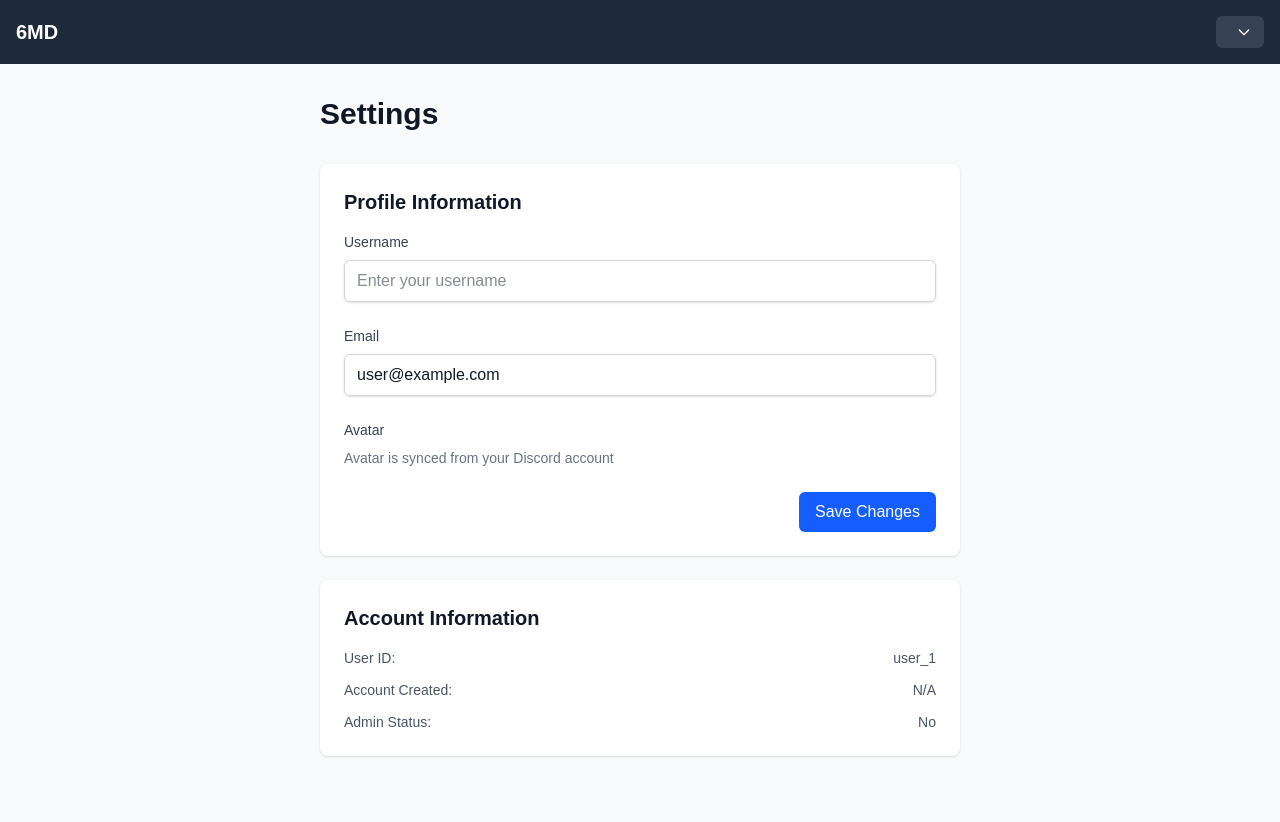
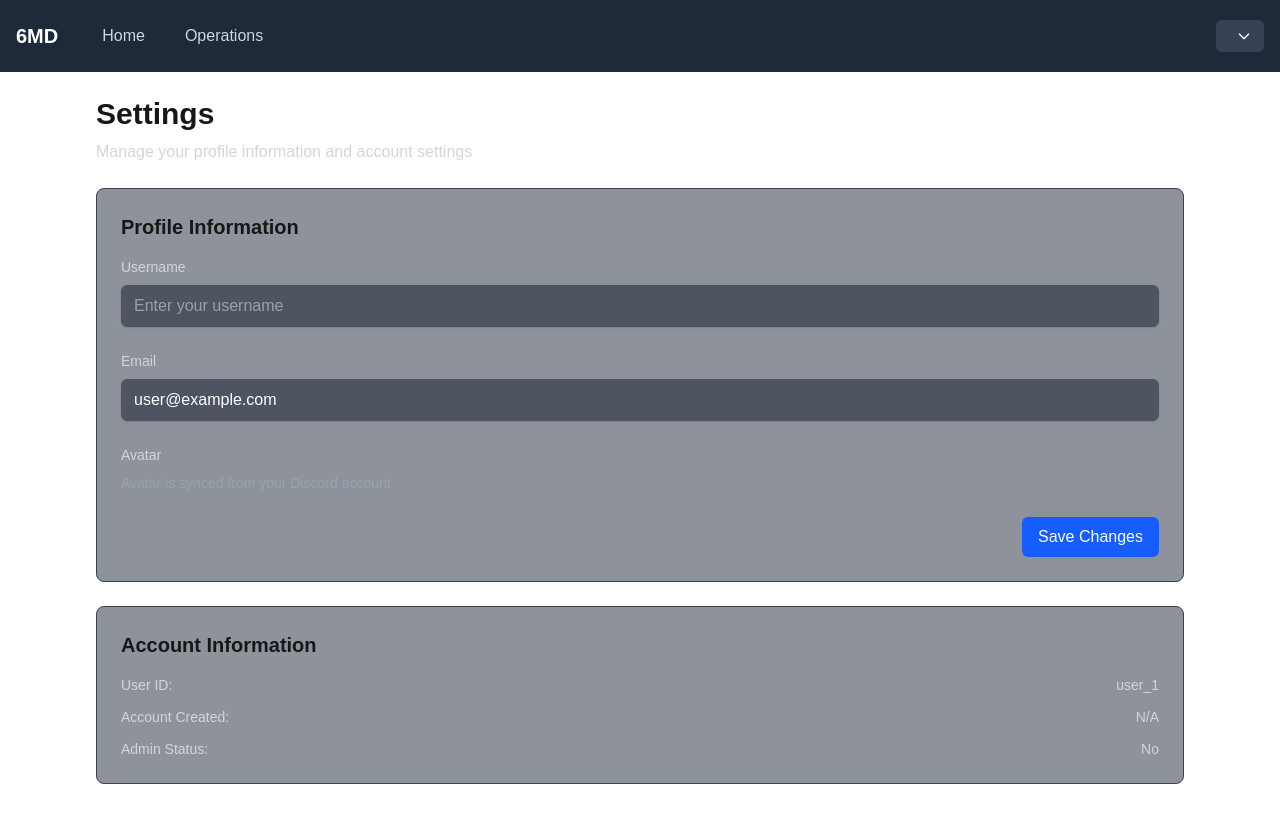
Before and after one commit to 6th-Maroon-Division/Homepage, a Next.js app: page /settings in a window 1280 px wide. Shown: the top 822 px of the page. Built offline with nearby package versions, Linux system fonts and the light colour scheme; no server answers; sample sign-in values are in the browser's storage.

Commit message:
feat: enhance TopBar and SettingsPage with improved navigation and styling

```diff
--- a/app/components/TopBar.tsx
+++ b/app/components/TopBar.tsx
@@ -3,14 +3,48 @@
 'use client'; // Mark this as a Client Component
 
 import { useSession, signIn } from 'next-auth/react';
+import Link from 'next/link';
+import { usePathname } from 'next/navigation';
 import UserMenu from './UserMenu';
 
 export default function TopBar() {
   const { data: session } = useSession();
+  const pathname = usePathname();
+
+  const navLinks = [
+    { href: '/', label: 'Home' },
+    { href: '/orbats', label: 'Operations' },
+  ];
+
+  const isActive = (href: string) => {
+    if (href === '/') {
+      return pathname === '/';
+    }
+    return pathname?.startsWith(href);
+  };
 
   return (
     <div className="bg-gray-800 text-white p-4 flex justify-between items-center">
-      <div className="text-xl font-semibold">6MD</div>
+      <div className="flex items-center space-x-8">
+        <Link href="/" className="text-xl font-semibold hover:text-gray-300 transition-colors">
+          6MD
+        </Link>
+        <nav className="flex space-x-4">
+          {navLinks.map((link) => (
+            <Link
+              key={link.href}
+              href={link.href}
+              className={`px-3 py-2 rounded-md transition-colors ${
+                isActive(link.href)
+                  ? 'bg-gray-700 text-white'
+                  : 'text-gray-300 hover:bg-gray-700 hover:text-white'
+              }`}
+            >
+              {link.label}
+            </Link>
+          ))}
+        </nav>
+      </div>
       <div className="space-x-4 flex items-center">
         {!session ? (
           <button
--- a/app/settings/page.tsx
+++ b/app/settings/page.tsx
@@ -55,16 +55,21 @@ export default function SettingsPage() {
   };
 
   return (
-    <div className="min-h-screen bg-gray-50 py-8">
-      <div className="max-w-2xl mx-auto px-4">
-        <h1 className="text-3xl font-bold text-gray-900 mb-8">Settings</h1>
+    <main className="min-h-screen">
+      <div className="max-w-6xl mx-auto px-4 sm:px-6 lg:px-8 py-6 space-y-6">
+        <header className="space-y-2">
+          <h1 className="text-2xl sm:text-3xl font-bold">Settings</h1>
+          <p className="text-sm sm:text-base text-gray-300">
+            Manage your profile information and account settings
+          </p>
+        </header>
 
-        <div className="bg-white shadow rounded-lg p-6">
-          <h2 className="text-xl font-semibold text-gray-900 mb-4">Profile Information</h2>
+        <div className="bg-gray-800/50 border border-gray-700 rounded-lg p-6">
+          <h2 className="text-xl font-semibold mb-4">Profile Information</h2>
 
           <form onSubmit={handleSave} className="space-y-6">
             <div>
-              <label htmlFor="username" className="block text-sm font-medium text-gray-700 mb-2">
+              <label htmlFor="username" className="block text-sm font-medium text-gray-300 mb-2">
                 Username
               </label>
               <input
@@ -72,13 +77,13 @@ export default function SettingsPage() {
                 id="username"
                 value={username}
                 onChange={(e) => setUsername(e.target.value)}
-                className="w-full px-3 py-2 border border-gray-300 rounded-md shadow-sm focus:outline-none focus:ring-2 focus:ring-blue-500 focus:border-blue-500 text-gray-900"
+                className="w-full px-3 py-2 bg-gray-900/50 border border-gray-600 rounded-md shadow-sm focus:outline-none focus:ring-2 focus:ring-blue-500 focus:border-blue-500 text-white placeholder-gray-400"
                 placeholder="Enter your username"
               />
             </div>
 
             <div>
-              <label htmlFor="email" className="block text-sm font-medium text-gray-700 mb-2">
+              <label htmlFor="email" className="block text-sm font-medium text-gray-300 mb-2">
                 Email
               </label>
               <input
@@ -86,13 +91,13 @@ export default function SettingsPage() {
                 id="email"
                 value={email}
                 onChange={(e) => setEmail(e.target.value)}
-                className="w-full px-3 py-2 border border-gray-300 rounded-md shadow-sm focus:outline-none focus:ring-2 focus:ring-blue-500 focus:border-blue-500 text-gray-900"
+                className="w-full px-3 py-2 bg-gray-900/50 border border-gray-600 rounded-md shadow-sm focus:outline-none focus:ring-2 focus:ring-blue-500 focus:border-blue-500 text-white placeholder-gray-400"
                 placeholder="Enter your email"
               />
             </div>
 
             <div>
-              <label className="block text-sm font-medium text-gray-700 mb-2">
+              <label className="block text-sm font-medium text-gray-300 mb-2">
                 Avatar
               </label>
               {session?.user?.avatarUrl && (
@@ -104,13 +109,13 @@ export default function SettingsPage() {
                   className="rounded-full"
                 />
               )}
-              <p className="mt-2 text-sm text-gray-500">
+              <p className="mt-2 text-sm text-gray-400">
                 Avatar is synced from your Discord account
               </p>
             </div>
 
             {message && (
-              <div className={`p-3 rounded-md ${message.includes('success') ? 'bg-green-50 text-green-800' : 'bg-red-50 text-red-800'}`}>
+              <div className={`p-3 rounded-md ${message.includes('success') ? 'bg-green-900/30 text-green-400 border border-green-800' : 'bg-red-900/30 text-red-400 border border-red-800'}`}>
                 {message}
               </div>
             )}
@@ -127,9 +132,9 @@ export default function SettingsPage() {
           </form>
         </div>
 
-        <div className="bg-white shadow rounded-lg p-6 mt-6">
-          <h2 className="text-xl font-semibold text-gray-900 mb-4">Account Information</h2>
-          <div className="space-y-3 text-sm text-gray-600">
+        <div className="bg-gray-800/50 border border-gray-700 rounded-lg p-6">
+          <h2 className="text-xl font-semibold mb-4">Account Information</h2>
+          <div className="space-y-3 text-sm text-gray-300">
             <div className="flex justify-between">
               <span className="font-medium">User ID:</span>
               <span>{session?.user?.id}</span>
@@ -145,6 +150,6 @@ export default function SettingsPage() {
           </div>
         </div>
       </div>
-    </div>
+    </main>
   );
 }
```
